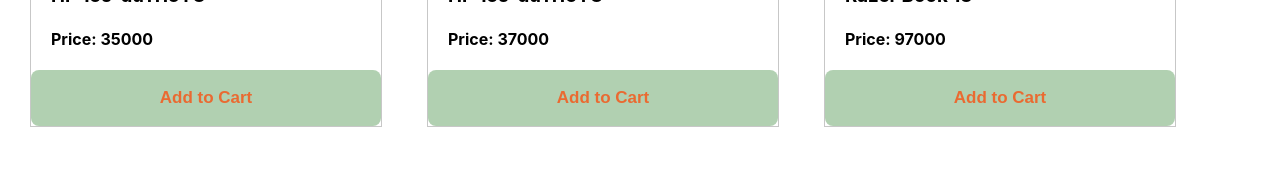
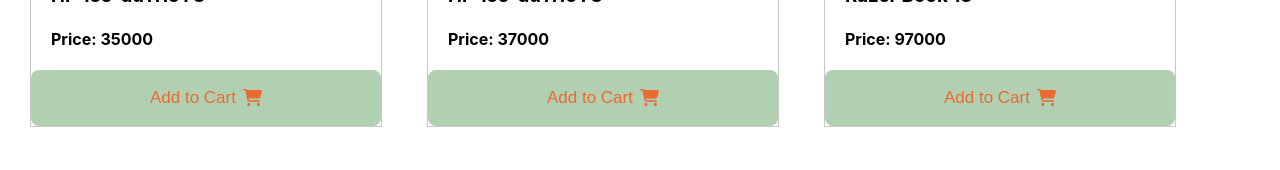
Before and after one commit to Hasanat902/buy-laptop, a React (Create React App) app: page / in a window 1280 px wide. Shown: the part 543-713 px from the top of the page. Built offline with nearby package versions, Linux system fonts and the light colour scheme; grey boxes are pictures that could not be loaded.

Commit message:
fontawesome icon added

```diff
--- a/src/components/Product/Product.css
+++ b/src/components/Product/Product.css
@@ -17,7 +17,13 @@
     border: 0;
     border-radius: 8px;
     font-size: 17px;
-    font-weight: bold;
     color: rgba(255, 68, 0, 0.726);
     background-color: rgba(143, 188, 143, 0.692);
+    display: flex;
+    align-items: center;
+    justify-content: center;
 }
+
+.btn-text{
+    margin-right: 7px;
+}
--- a/src/components/Product/Product.js
+++ b/src/components/Product/Product.js
@@ -1,4 +1,6 @@
 import React from 'react';
+import { FontAwesomeIcon } from '@fortawesome/react-fontawesome';
+import { faCartShopping} from '@fortawesome/free-solid-svg-icons'
 import './Product.css';
 
 const Product = (props) => {
@@ -11,7 +13,8 @@
                 <h4>Price: {price}</h4>
             </div>
             <button className='cart-btn'>
-                <p>Add to Cart</p>
+                <p className='btn-text'>Add to Cart</p>
+                <FontAwesomeIcon icon={faCartShopping}></FontAwesomeIcon>
             </button>
         </div>
     );
```
